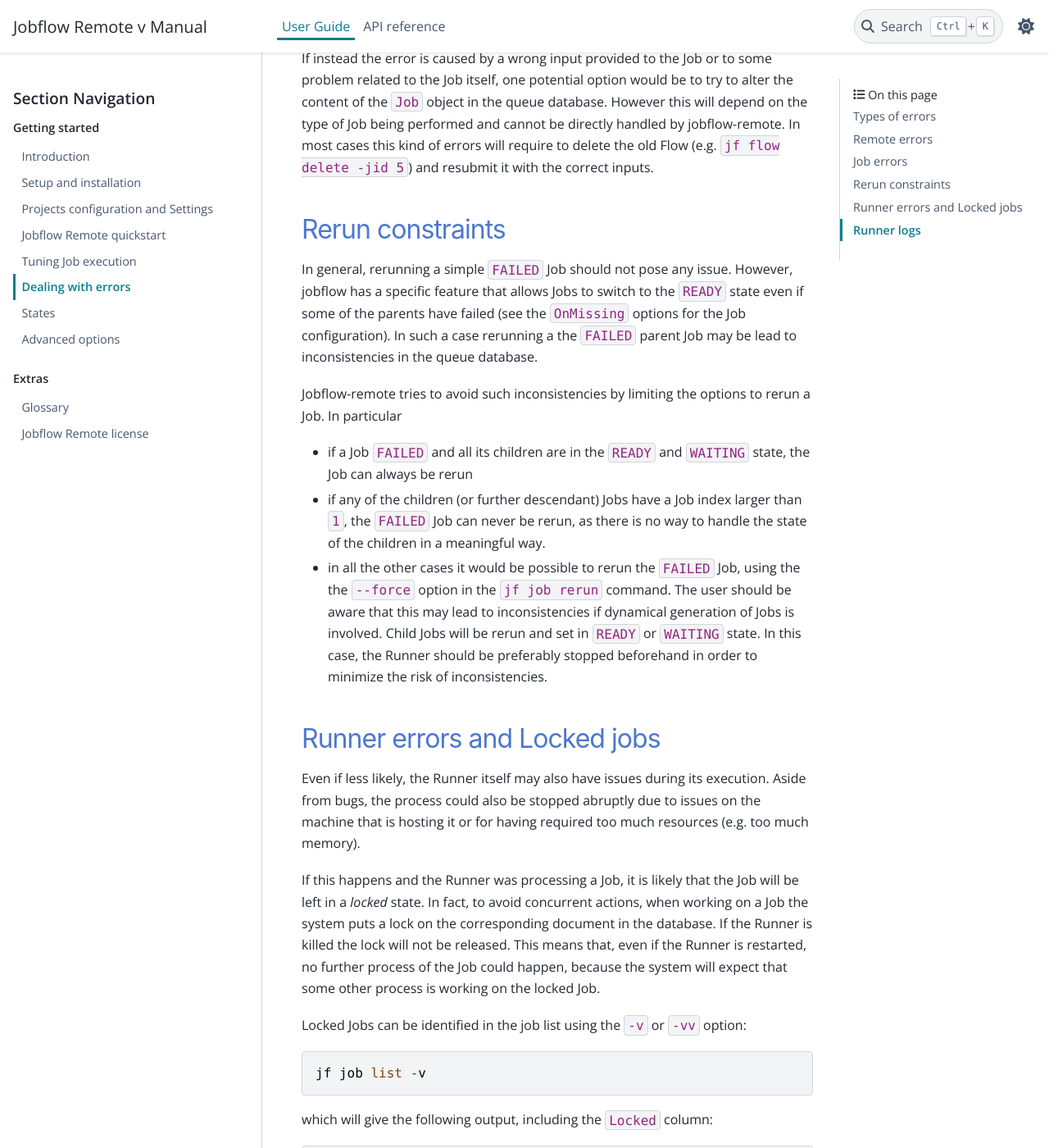
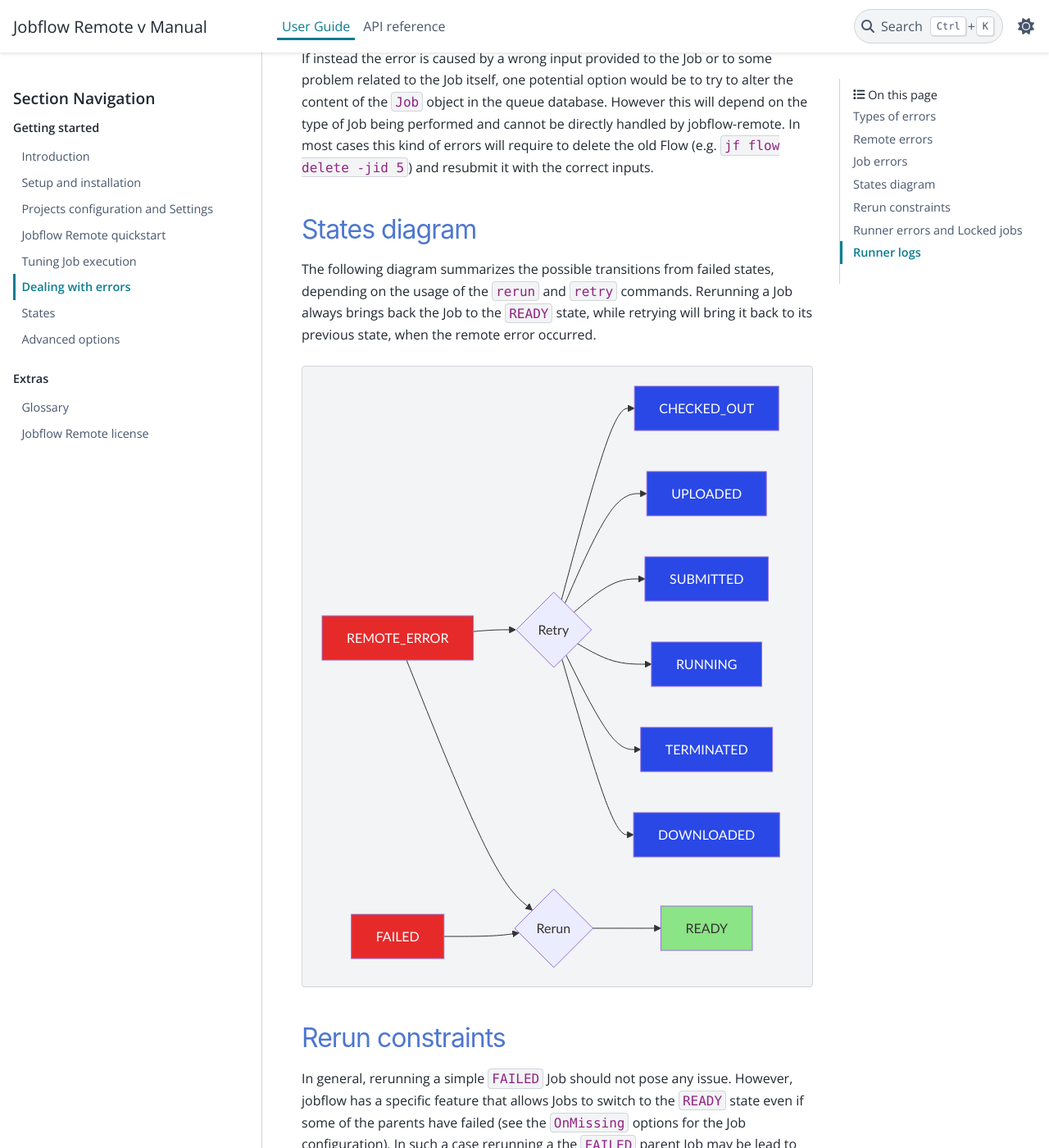
Before and after one commit to Matgenix/jobflow-remote, a Sphinx documentation site: the page built from doc/source/user/errors.rst, in a window 1280 px wide and 1400 px high, scrolled down 6516 px. Shown: the whole window at 82% size. Built offline with Sphinx 7.4.7 and the PyData theme 0.15.4, drawn with Linux system fonts in a browser that asks for light colours; pages that are not in the unit, such as notebooks, are missing from menus; the version number could not be read and is left out.

Commit message:
add checks for job checkout and improve flow graph

```diff
--- a/doc/source/user/errors.rst
+++ b/doc/source/user/errors.rst
@@ -270,6 +270,44 @@
 and resubmit it with the correct inputs.
 
 
+States diagram
+==============
+
+
+The following diagram summarizes the possible transitions from failed states,
+depending on the usage of the ``rerun`` and ``retry`` commands. Rerunning a Job
+always brings back the Job to the ``READY`` state, while retrying will bring it
+back to its previous state, when the remote error occurred.
+
+.. mermaid::
+
+    flowchart LR
+
+    REMOTE_ERROR --> retry{Retry}
+    retry --> CHECKED_OUT
+    retry --> UPLOADED
+    retry --> SUBMITTED
+    retry --> RUNNING
+    retry --> TERMINATED
+    retry --> DOWNLOADED
+    REMOTE_ERROR --> rerun{Rerun}
+    FAILED --> rerun{Rerun}
+    rerun --> READY
+
+
+    classDef error fill:#E62A2A,color:white
+    classDef running fill:#2a48e6,color:white
+    classDef success fill:#289e21,color:white
+    classDef ready fill:#8be485
+    classDef wait fill:#eae433
+
+    class REMOTE_ERROR,FAILED error
+    class CHECKED_OUT,UPLOADED,SUBMITTED,RUNNING,TERMINATED,DOWNLOADED running
+    class COMPLETED success
+    class READY ready
+    class WAITING wait
+
+
 Rerun constraints
 =================
 
--- a/doc/source/user/states.rst
+++ b/doc/source/user/states.rst
@@ -159,7 +159,6 @@
         DOWNLOADED --> COMPLETED
         DOWNLOADED --> FAILED
 
-        READY --> REMOTE_ERROR
         CHECKED_OUT --> REMOTE_ERROR
         UPLOADED --> REMOTE_ERROR
         SUBMITTED --> REMOTE_ERROR
```
Also changed, not shown: 3 other files.
